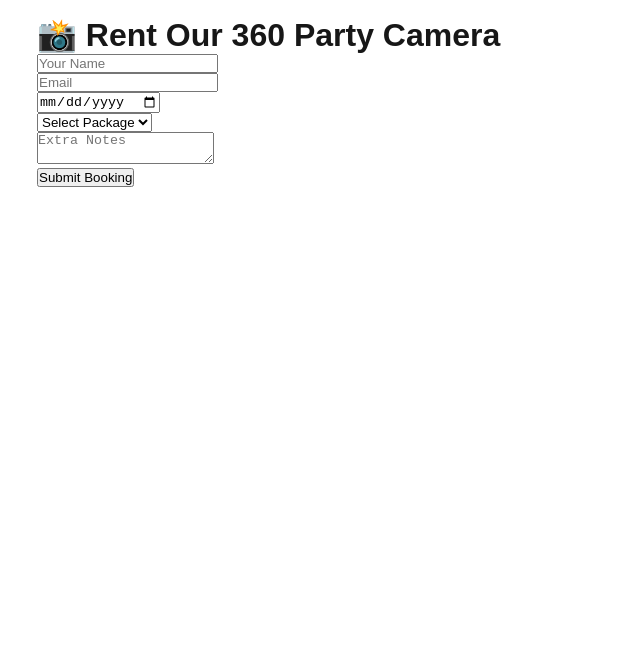
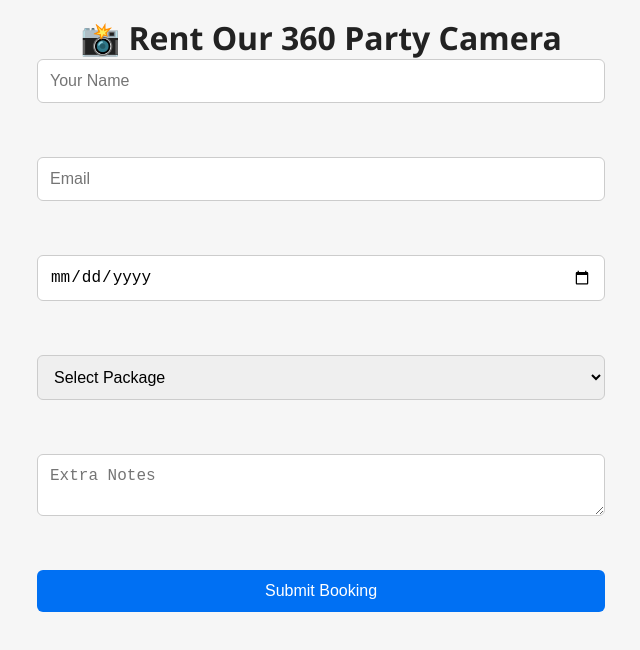
Before and after one commit to Kenielmc/party360-rental, a Next.js app: page / in a window 1280 px wide. Shown: the top 650 px of the page, without its empty margins (319-959 px from the left). Built offline with nearby package versions, Linux system fonts and the light colour scheme.

Commit message:
added styles

```diff
--- a/styles/globals.css
+++ b/styles/globals.css
@@ -40,3 +40,49 @@ a {
     color-scheme: dark;
   }
 }
+body {
+  font-family: 'Segoe UI', Tahoma, Geneva, Verdana, sans-serif;
+  background-color: #f6f6f6;
+  margin: 0;
+  padding: 0;
+  color: #333;
+}
+
+.container {
+  max-width: 600px;
+  margin: 3rem auto;
+  padding: 2rem;
+  background-color: #fff;
+  border-radius: 12px;
+  box-shadow: 0 0 20px rgba(0, 0, 0, 0.05);
+}
+
+h1 {
+  text-align: center;
+  color: #222;
+}
+
+form {
+  display: flex;
+  flex-direction: column;
+  gap: 1rem;
+}
+
+input, select, textarea, button {
+  padding: 0.75rem;
+  border-radius: 6px;
+  border: 1px solid #ccc;
+  font-size: 1rem;
+}
+
+button {
+  background-color: #0070f3;
+  color: white;
+  border: none;
+  cursor: pointer;
+  transition: background-color 0.2s ease;
+}
+
+button:hover {
+  background-color: #005bd3;
+}
```
